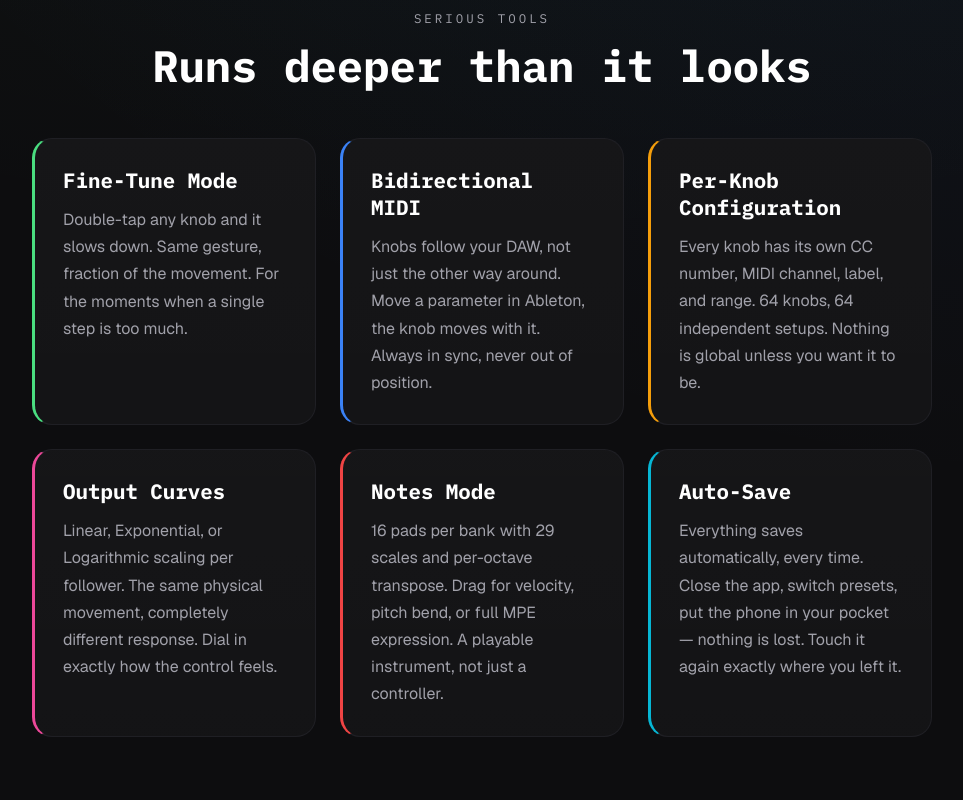
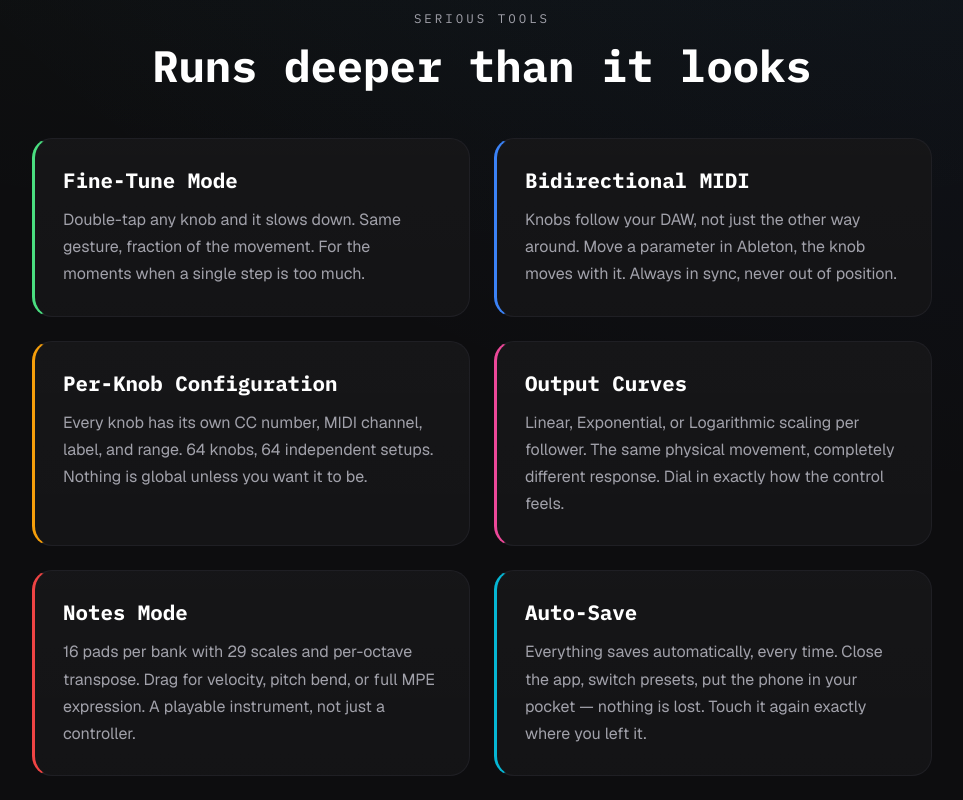
Before and after one commit to YouKoshkin/Knob16-web, a React (Vite) app: page / in a window 1280 px wide. Shown: the part 2120-2920 px from the top of the page, without its empty margins (158-1121 px from the left). Built offline with nearby package versions, Linux system fonts and the light colour scheme.

Commit message:
2 column serious tool

```diff
--- a/src/App.jsx
+++ b/src/App.jsx
@@ -320,7 +320,7 @@ function App() {
 
         <section className="section section-divider" id="features">
           <SectionHeader eyebrow="SERIOUS TOOLS" title="Runs deeper than it looks" />
-          <div className="card-grid">
+          <div className="card-grid card-grid-2col">
             {valueProps.map((item) => (
               <article className={`feature-card tone-${item.tone}`} key={item.title}>
                 <h3>{item.title}</h3>
--- a/src/styles.css
+++ b/src/styles.css
@@ -501,6 +501,10 @@ select {
   grid-template-columns: repeat(3, minmax(0, 1fr));
   max-width: 900px;
   margin: 0 auto;
+}
+
+.card-grid-2col {
+  grid-template-columns: repeat(2, minmax(0, 1fr));
 }
 
 .quote-card,
```
Also changed, not shown: 5 other files (tests, documents, lock files or other folders).
